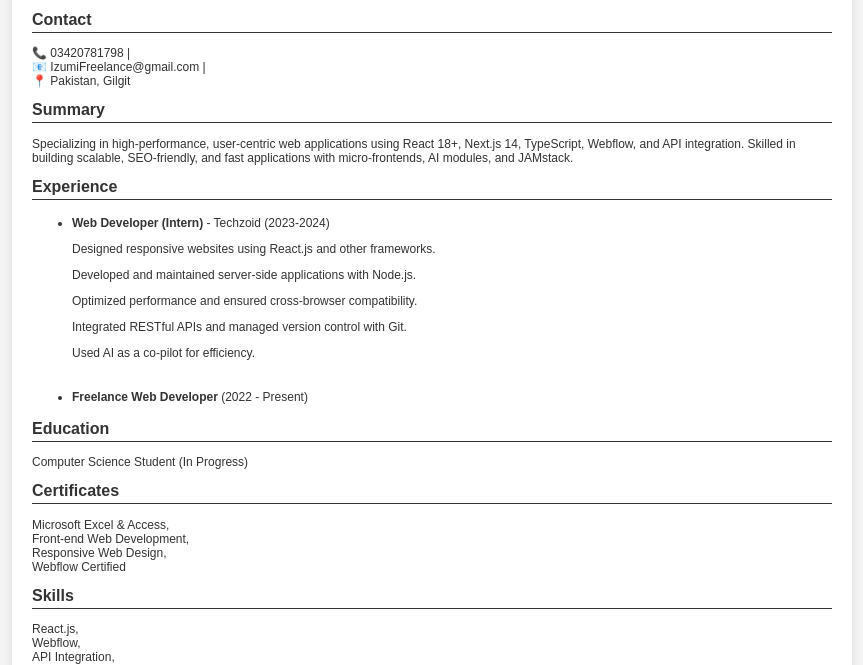
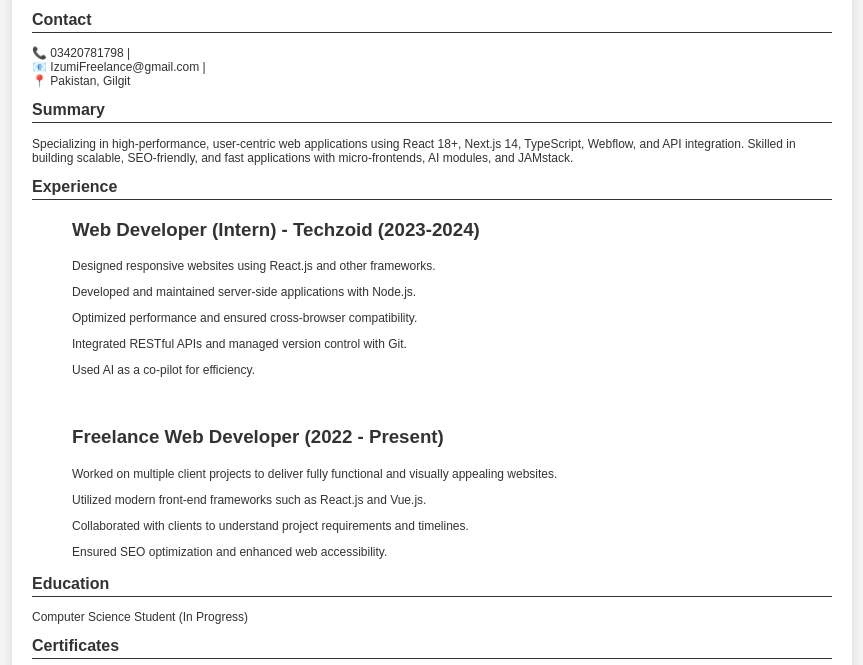
Before and after one commit to IzumiFreelance/-3D-Resume, a plain HTML site: page index.html in a window 1280 px wide. Shown: the part 112-777 px from the top of the page, without its empty margins (208-1071 px from the left). Drawn offline with Linux system fonts and the light colour scheme.

Commit message:
Update index.html

```diff
--- a/index.html
+++ b/index.html
@@ -78,14 +78,18 @@
         <div class="section">
             <h2>Experience</h2>
             <ul>
-                <li><strong>Web Developer (Intern)</strong> - Techzoid (2023-2024)</li>
+                <h3><strong>Web Developer (Intern)</strong> - Techzoid (2023-2024)</h3>
                 <p>Designed responsive websites using React.js and other frameworks.</p>
                 <p>Developed and maintained server-side applications with Node.js.</p>
                 <p>Optimized performance and ensured cross-browser compatibility.</p>
                 <p>Integrated RESTful APIs and managed version control with Git.</p>
                 <p>Used AI as a co-pilot for efficiency.</p>
             </br>
-                <li><strong>Freelance Web Developer</strong> (2022 - Present)</li>
+                <h3><strong>Freelance Web Developer</strong> (2022 - Present)</h3>
+                <p>Worked on multiple client projects to deliver fully functional and visually appealing websites.</p>
+                <p>Utilized modern front-end frameworks such as React.js and Vue.js.</p>
+                <p>Collaborated with clients to understand project requirements and timelines.</p>
+                <p>Ensured SEO optimization and enhanced web accessibility.</p>
             </ul>
         </div>
         <div class="section">
```
